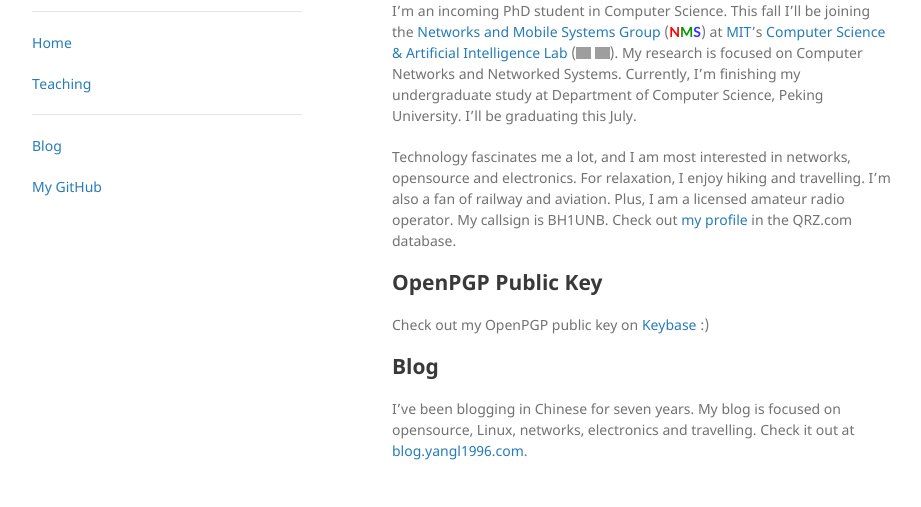
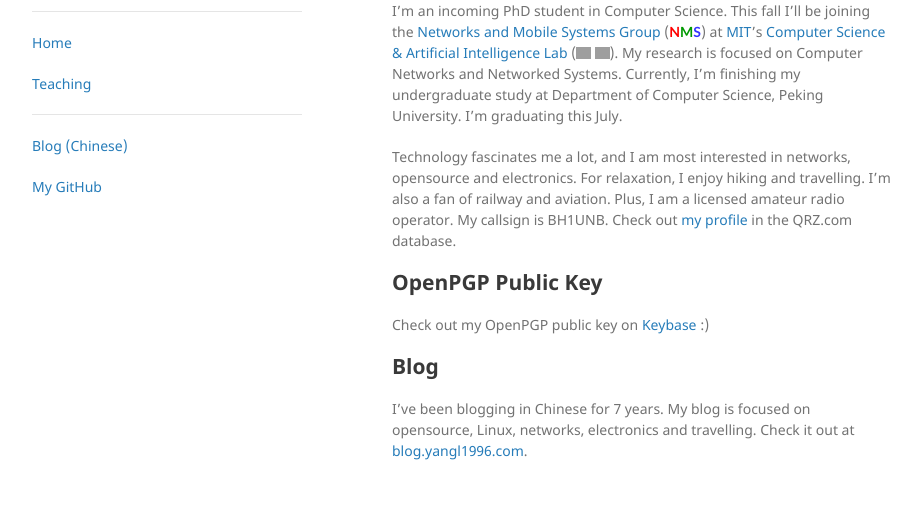
Before and after one commit to yangl1996/homepage, a Jekyll site: the page built from index.md, in a window 1280 px wide. Shown: the part 139-646 px from the top of the page, without its empty margins (178-1099 px from the left). Built offline with Jekyll 4.4.1, drawn with Linux system fonts in a browser that asks for light colours; grey boxes are pictures that could not be loaded.

Commit message:
misc changes
- use Liquid tempate to calculate time since blogging
- add "Chinese" to the link to my blog
- open external sites in new tab

```diff
--- a/_includes/sidebar.html
+++ b/_includes/sidebar.html
@@ -1,5 +1,5 @@
 <p><a href="{{ '/' | absolute_url }}">Home</a></p>
 <p><a href="{{ '/teaching.html' | absolute_url }}">Teaching</a></p>
 <hr/>
-<p><a href="http://blog.yangl1996.com">Blog</a></p>
+<p><a href="http://blog.yangl1996.com" target="_blank">Blog (Chinese)</a></p>
 <p><a href="http://github.com/yangl1996" target="_blank">My GitHub</a></p>
--- a/index.md
+++ b/index.md
@@ -7,7 +7,7 @@ title: Homepage
 
 ### About me
 
-I'm an incoming PhD student in Computer Science. This fall I'll be joining the [Networks and Mobile Systems Group](http://nms.csail.mit.edu) (<font face="Trebuchet MS"><b><font color="#FF0000">N</font><font color="#009900">M</font><font color="#3333FF">S</font></b></font>) at [MIT](http://web.mit.edu/)'s [Computer Science & Artificial Intelligence Lab](https://www.csail.mit.edu) (<img src="static/MIT_logo.svg" alt="MIT" height="1em"> <img src="static/CSAIL.svg" alt="CSAIL" height="1em">). My research is focused on Computer Networks and Networked Systems. Currently, I'm finishing my undergraduate study at Department of Computer Science, Peking University. I'll be graduating this July.
+I'm an incoming PhD student in Computer Science. This fall I'll be joining the [Networks and Mobile Systems Group](http://nms.csail.mit.edu) (<font face="Trebuchet MS"><b><font color="#FF0000">N</font><font color="#009900">M</font><font color="#3333FF">S</font></b></font>) at [MIT](http://web.mit.edu/)'s [Computer Science & Artificial Intelligence Lab](https://www.csail.mit.edu) (<img src="static/MIT_logo.svg" alt="MIT" height="1em"> <img src="static/CSAIL.svg" alt="CSAIL" height="1em">). My research is focused on Computer Networks and Networked Systems. Currently, I'm finishing my undergraduate study at Department of Computer Science, Peking University. I'm graduating this July.
 
 Technology fascinates me a lot, and I am most interested in networks, opensource and electronics. For relaxation, I enjoy hiking and travelling. I'm also a fan of railway and aviation. Plus, I am a licensed amateur radio operator. My callsign is BH1UNB. Check out [my profile](https://www.qrz.com/db/BH1UNB) in the QRZ.com database.
 
@@ -17,4 +17,4 @@ Check out my OpenPGP public key on [Keybase](https://keybase.io/yangl1996) :)
 
 ## Blog
 
-I've been blogging in Chinese for seven years. My blog is focused on opensource, Linux, networks, electronics and travelling. Check it out at [blog.yangl1996.com](http://blog.yangl1996.com).
+I've been blogging in Chinese for {{ site.time | date: '%Y' | minus: 2011 }} years. My blog is focused on opensource, Linux, networks, electronics and travelling. Check it out at [blog.yangl1996.com](http://blog.yangl1996.com).
```
